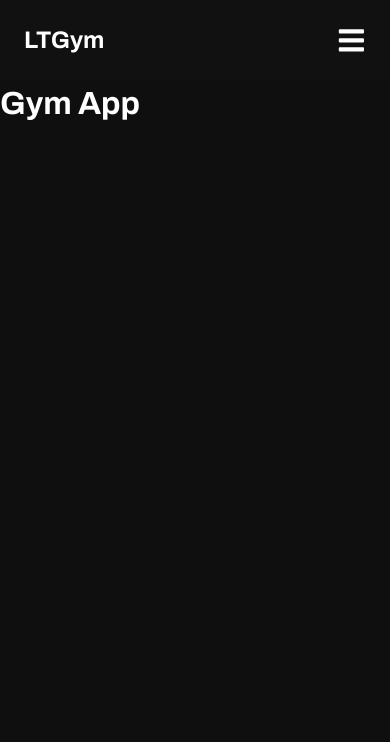
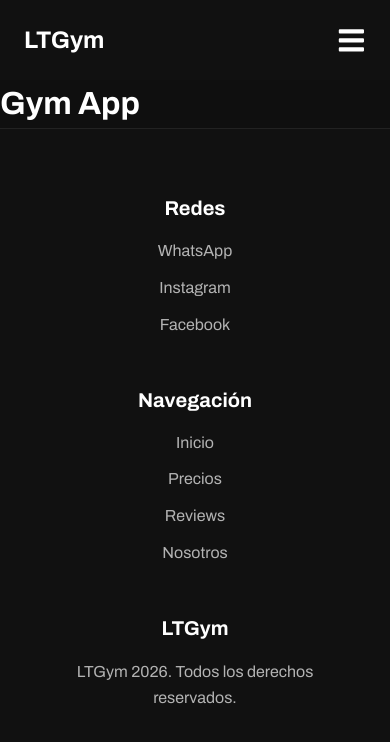
Before and after one commit to LukaCaceres/ltgym, a React (Vite) app: page / in a window 390 px wide. Shown: the top 742 px of the page. Built offline with nearby package versions, Linux system fonts and the light colour scheme.

Commit message:
feat(footer): add responsive footer with 3 columns

```diff
--- a/src/App.jsx
+++ b/src/App.jsx
@@ -1,5 +1,7 @@
 import { useState } from 'react'
 import Navbar from './components/Navbar'
+import Footer from './components/Footer'
+
 function App() {
 
 
@@ -7,6 +9,7 @@ function App() {
     <>
       <Navbar></Navbar>
       <h1>Gym App</h1>
+      <Footer />
     </>
 
   )
--- /dev/null
+++ b/src/components/Footer.jsx
@@ -0,0 +1,85 @@
+import React from 'react'
+import '../styles/footer.css'
+
+const Footer = () => {
+    return (
+        <footer className='footer-container'>
+
+            <section className='footer-column social-column'>
+                <h3>Redes</h3>
+
+                <ul>
+                    <li>
+                        <a
+                            href="https://wa.me/5493810000000"
+                            target="_blank"
+                            rel="noopener noreferrer"
+                        >
+                            WhatsApp
+                        </a>
+                    </li>
+
+                    <li>
+                        <a
+                            href="https://instagram.com"
+                            target="_blank"
+                            rel="noopener noreferrer"
+                        >
+                            Instagram
+                        </a>
+                    </li>
+
+                    <li>
+                        <a
+                            href="https://facebook.com"
+                            target="_blank"
+                            rel="noopener noreferrer">
+                            Facebook
+                        </a>
+                    </li>
+                </ul>
+            </section>
+
+            <section className='footer-column navigation-column'>
+                <h3>Navegación</h3>
+
+                <ul>
+                    <li>
+                        <a href="#inicio">
+                            Inicio
+                        </a>
+                    </li>
+
+                    <li>
+                        <a href="#precios">
+                            Precios
+                        </a>
+                    </li>
+
+                    <li>
+                        <a href="#reviews">
+                            Reviews
+                        </a>
+                    </li>
+
+                    <li>
+                        <a href="#nosotros">
+                            Nosotros
+                        </a>
+                    </li>
+                </ul>
+            </section>
+
+            <section className='footer-column logo-column'>
+                <h3>LTGym</h3>
+
+                <p>
+                    LTGym 2026. Todos los derechos reservados.
+                </p>
+            </section>
+
+        </footer>
+    )
+}
+
+export default Footer
--- /dev/null
+++ b/src/styles/footer.css
@@ -0,0 +1,107 @@
+.footer-container {
+    width: 100%;
+
+    padding: 4rem 1.5rem 2rem;
+
+    display: flex;
+    flex-direction: column;
+
+    align-items: center;
+
+    gap: 3rem;
+
+    background-color: var(--bg-secondary);
+
+    border-top: 0.0625rem solid var(--border-color);
+}
+
+/* COLUMNS */
+
+.footer-column {
+    display: flex;
+    flex-direction: column;
+
+    align-items: center;
+
+    gap: 1rem;
+}
+
+/* TITLES */
+
+.footer-column h3 {
+    font-size: var(--fs-lg);
+    font-weight: 700;
+}
+
+/* LISTS */
+
+.footer-column ul {
+    display: flex;
+    flex-direction: column;
+
+    align-items: center;
+
+    gap: 0.8rem;
+}
+
+/* LINKS */
+
+.footer-column a {
+    color: var(--text-secondary);
+
+    transition: color var(--transition-fast);
+}
+
+.footer-column a:hover {
+    color: var(--accent-primary);
+}
+
+/* COPYRIGHT */
+
+.logo-column p {
+    color: var(--text-secondary);
+
+    text-align: center;
+
+    max-width: 15rem;
+
+    line-height: 1.6;
+}
+
+/* DESKTOP */
+
+@media (min-width: 64rem) {
+
+    .footer-container {
+        flex-direction: row;
+
+        justify-content: space-between;
+        align-items: flex-start;
+
+        padding: 4rem 3rem 2rem;
+    }
+
+    .footer-column {
+        flex: 1;
+    }
+
+    .social-column {
+        align-items: flex-start;
+    }
+
+    .social-column ul {
+        align-items: flex-start;
+    }
+
+    .navigation-column {
+        align-items: center;
+    }
+
+    .logo-column {
+        align-items: flex-end;
+    }
+
+    .logo-column p {
+        text-align: right;
+    }
+}
```
